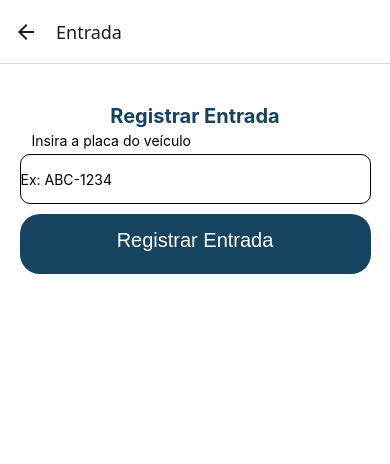
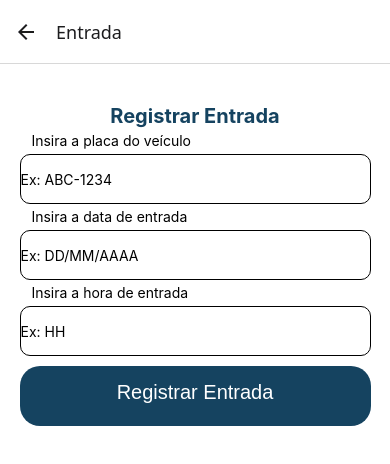
Before and after one commit to lechzyn/finalwork, a React Native app: screen /Entrada in a window 390 px wide. Shown: the top 464 px of the page. Built offline with nearby package versions, Linux system fonts and the light colour scheme.

Commit message:
Add files via upload

```diff
--- a/Telas/Estacionamento/Entrada/index.jsx
+++ b/Telas/Estacionamento/Entrada/index.jsx
@@ -1,12 +1,15 @@
 import { View, Text, Alert, TouchableOpacity } from "react-native";
 import { firestore } from '../../../firebaseConfig';
 import { useState } from 'react';
-import { collection, addDoc, Timestamp } from "firebase/firestore";
+import { collection, addDoc} from "firebase/firestore";
 import  Estilos  from '../../../Componentes/Estilos';
 import TextoInput from "../../../Componentes/TextoInput";
 
 export default function Entrada(props) {
     const [placa, setPlaca] = useState('');
+    const [hora, setHora] = useState('');
+    const [data, setData] = useState('');
+
 
     const RegistrarEntrada = async () => {
         if (placa === '') {
@@ -15,11 +18,13 @@ export default function Entrada(props) {
         }
 
         try {
-            const dataHoraAtual = Timestamp.now();
-
-            const docRef = await addDoc(collection(firestore, "entradas"), {
+            const docRef = await addDoc(collection(firestore, "carros"), {
                 placa: placa,
-                dataHoraEntrada: dataHoraAtual
+                horaEntrada: hora,
+                dataEntrada: data,
+                horaSaida: null,
+                dataSaida: null,
+                valor: null
             });
 
             console.log("Documento salvo com ID: ", docRef.id);
@@ -45,6 +50,22 @@ export default function Entrada(props) {
                 placeholder="Ex: ABC-1234"
             />
 
+             <TextoInput
+                label="Insira a data de entrada"
+                estilo={Estilos.input}
+                value={data}
+                setValue={setData}
+                placeholder="Ex: DD/MM/AAAA"
+            />
+
+            <TextoInput
+                label="Insira a hora de entrada"
+                estilo={Estilos.input}
+                value={hora}
+                setValue={setHora}
+                placeholder="Ex: HH"
+            />
+
             <TouchableOpacity style={Estilos.buttonHome} onPress={RegistrarEntrada}>
                 <Text style={Estilos.buttonText}>Registrar Entrada</Text>
             </TouchableOpacity>
--- a/Telas/Estacionamento/Saida/index.jsx
+++ b/Telas/Estacionamento/Saida/index.jsx
@@ -1,2 +1,43 @@
+import { collection, updateDoc, Timestamp,doc } from "firebase/firestore";
+import { View, Text, Alert, TouchableOpacity } from "react-native";
+import { firestore } from '../../../firebaseConfig';
+import { useState } from 'react';
+import  Estilos  from '../../../Componentes/Estilos';
+import TextoInput from "../../../Componentes/TextoInput";
+
+
 export default function Saida(props) {
+
+    const [placa, setPlaca] = useState('');
+
+
+    const DefinirSaida = async () =>{
+        if (placa === '') {
+            Alert.alert("Erro", "Por favor, preencha a placa.");
+            return;
+        }
+
+        const carro = doc()
+
+        try {
+            const dataHoraSaida = Timestamp.now();
+
+            await updateDoc(collection(firestore, "carros"), {
+
+            });
+
+
+        } catch (error) {
+            console.error("Erro ao registrar entrada: ", error);
+            Alert.alert("Erro", "Não foi possível registrar a entrada.");
+        }
+    }
+
+
+
+    return(
+        <View>
+
+        </View>
+    )
 }
--- a/Telas/Estacionamento/ValorHora/index.jsx
+++ b/Telas/Estacionamento/ValorHora/index.jsx
@@ -1,2 +1,46 @@
+import { View, Text, Alert, TouchableOpacity } from "react-native";
+import { firestore } from '../../../firebaseConfig';
+import { useState } from 'react';
+import { collection, addDoc} from "firebase/firestore";
+import  Estilos  from '../../../Componentes/Estilos';
+import TextoInput from "../../../Componentes/TextoInput";
+
 export default function ValorHora(props) {
+
+    const [valorHora, setValorHora] = useState('');
+
+    const DefinirValorHora = async () =>{
+        if (valorHora === '') {
+            Alert.alert("Erro", "Por favor, preencha o valor da hora.");
+            return;
+        }
+        try {
+            const docRef = await addDoc(collection(firestore, "valor"), {
+                valorHora: valorHora
+            });
+            console.log("Valor da hora definido com ID: ", docRef.id);
+            Alert.alert("Sucesso", "Valor da hora definido!");
+            setValorHora('');
+        } catch (error) {
+            console.error("Erro ao definir valor da hora: ", error);
+            Alert.alert("Erro", "Não foi possível definir o valor da hora.");
+        }
+    }
+
+    return(
+        <View style={Estilos.container}>
+            <Text style={Estilos.header}>Definir Valor da Hora</Text>
+            <TextoInput
+                label="Insira o valor da hora"
+                estilo={Estilos.input}
+                value={valorHora}
+                setValue={setValorHora}
+                placeholder="Ex: 5.00"
+            />
+
+            <TouchableOpacity style={Estilos.buttonHome} onPress={DefinirValorHora}>
+                <Text style={Estilos.buttonText}>Definir Valor</Text>
+            </TouchableOpacity>
+        </View>
+    )
 }
--- a/package.json
+++ b/package.json
@@ -19,7 +19,8 @@
     "expo-router": "~6.0.14",
     "expo-status-bar": "~3.0.8",
     "firebase": "^12.3.0",
-    "react": "19.1.0",
+    "react": "^19.2.0",
+    "react-dom": "^19.2.0",
     "react-native": "0.81.4"
   },
   "private": true
```
Also changed, not shown: App.js (line endings or trailing spaces), Telas/Estacionamento/Home/index.jsx (line endings or trailing spaces), Telas/Estacionamento/TotalCarros/index.jsx (line endings or trailing spaces), app.json (line endings or trailing spaces), google-services.json (line endings or trailing spaces), index.js (line endings or trailing spaces), 2 other files (tests, documents, lock files or other folders).
